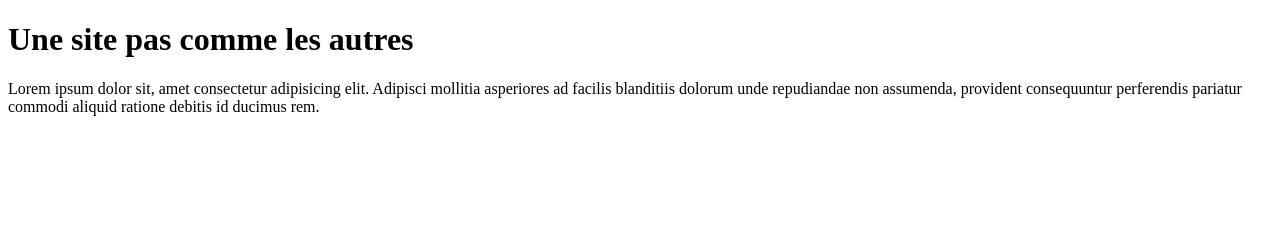
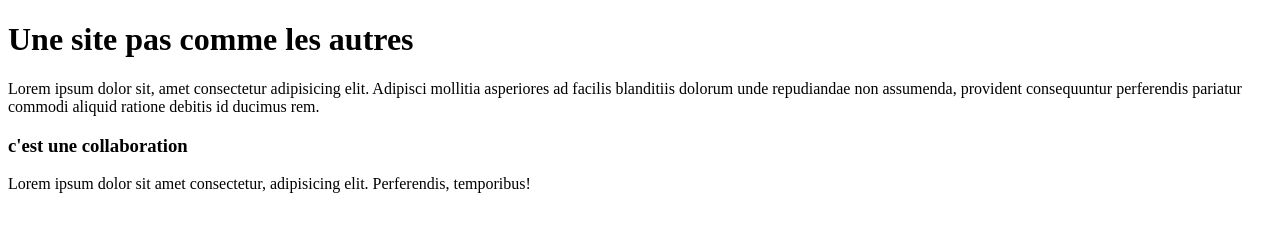
Before and after one commit to Babasky/Malischool, a plain HTML site: page nouvellepage.html in a window 1280 px wide. Drawn offline with Linux system fonts and the light colour scheme.

Commit message:
branch amara

```diff
--- a/nouvellepage.html
+++ b/nouvellepage.html
@@ -13,6 +13,8 @@
     <p>Lorem ipsum dolor sit, amet consectetur adipisicing elit. Adipisci mollitia asperiores ad facilis blanditiis
         dolorum unde repudiandae non assumenda, provident consequuntur perferendis pariatur commodi aliquid ratione
         debitis id ducimus rem.</p>
+    <h3>c'est une collaboration</h3>
+    <p>Lorem ipsum dolor sit amet consectetur, adipisicing elit. Perferendis, temporibus!</p>
 </body>
 
 </html>
```
